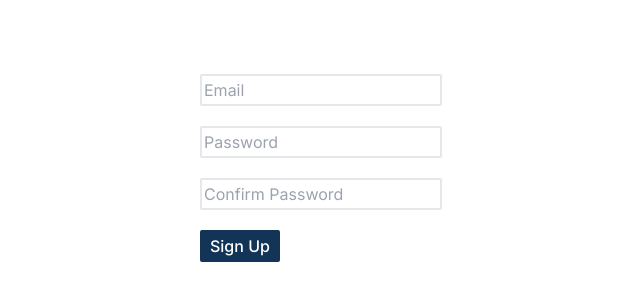
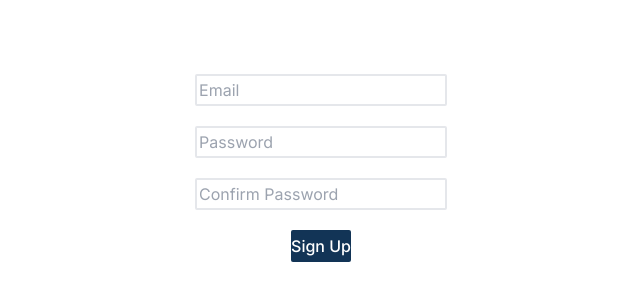
Before and after one commit to jaanisfehling/urza_web, a Next.js app: page /signup in a window 1280 px wide. Shown: the part 242-542 px from the top of the page, without its empty margins (319-959 px from the left). Built offline with nearby package versions, Linux system fonts and the light colour scheme.

Commit message:
error handling for sign up form done

```diff
--- /dev/null
+++ b/app/feed/page.js
@@ -0,0 +1,18 @@
+import useSWR from 'swr';
+
+const fetcher = (...args) => fetch(...args).then((res) => res.json());
+
+export default function Feed() {
+    const { data, error, isLoading } = useSWR('/api/profile-data', fetcher);
+
+    if (error) return <div>Failed to load</div>;
+    if (!data) return <div>Loading...</div>;
+
+    return (
+        <div className="flex flex-col space-y-2">
+            {data.map(function(msg, i) {
+                return <p key={i}>{msg}</p>;
+            })}
+        </div>
+    );
+}
--- a/components/signup.js
+++ b/components/signup.js
@@ -1,13 +1,15 @@
+import {useState} from "react";
 import {baseUrl} from "@/consts";
-import {useState} from "react";
 
 export default function Signup() {
+    const [data, setData] = useState(null);
+    const [isLoading, setIsLoading] = useState(false);
     const [errors, setErrors] = useState([]);
 
     const handleSubmit = async (event) => {
         event.preventDefault();
 
-        const data = {
+        const payload = {
             email: event.target.email.value,
             password: event.target.password.value,
             password_confirm: event.target.confirmPassword.value,
@@ -16,11 +18,14 @@ export default function Signup() {
         fetch(baseUrl + "account/register/", {
             method: "POST",
             headers: {"Content-Type": "application/json"},
-            body: JSON.stringify(data),
+            body: JSON.stringify(payload),
         }).then(function(response) {
-                if (!response.ok) {
-                    return response.json();
-                }
+            if (!response.ok) {
+                return response.json();
+            }
+            setIsLoading(false);
+            setData(response.json());
+            setErrors([]);
         }).then(function(result) {
             let msgs = [];
             for (const [key, value] of Object.entries(result)) {
@@ -31,11 +36,9 @@ export default function Signup() {
     };
 
     function errorMessage() {
-        console.log(errors);
-
         return (
-            <div className="bg-red-300 rounded p-2" style={{display: errors === [] ? "" : "none"}}>
-                {errors.map(function(msg, i){
+            <div className="bg-red-300 rounded p-2 flex flex-col space-y-2" style={{display: errors.length === 0 ? "none" : ""}}>
+                {errors.map(function(msg, i) {
                     return <p key={i}>{msg}</p>;
                 })}
             </div>
@@ -44,14 +47,12 @@ export default function Signup() {
 
     return (
         <div className="flex-col space-y-5 items-center">
-            <div>
-                {errorMessage()}
-            </div>
-            <form onSubmit={handleSubmit} className="space-y-5">
-                <input className="flex border-2 p-0.5 rounded-sm" id="email" type="email" placeholder="Email" required/>
-                <input className="flex border-2 p-0.5 rounded-sm" minLength="8" id="password" type="password" placeholder="Password" required/>
-                <input className="flex border-2 p-0.5 rounded-sm" minLength="8" id="confirmPassword" type="password" placeholder="Confirm Password" required/>
-                <button className="flex h-8 rounded-sm px-2.5 bg-std-blue hover:bg-std-blue-hover items-center text-white font-medium text-base" type="submit" value="Signup">Sign Up</button>
+            {errorMessage()}
+            <form onSubmit={handleSubmit} className="flex flex-col space-y-5">
+                <input className="border-2 p-0.5 rounded-sm" id="email" type="email" placeholder="Email" required/>
+                <input className="border-2 p-0.5 rounded-sm" minLength="8" id="password" type="password" placeholder="Password" required/>
+                <input className="border-2 p-0.5 rounded-sm" minLength="8" id="confirmPassword" type="password" placeholder="Confirm Password" required/>
+                <button className="h-8 rounded-sm mx-24 bg-std-blue hover:bg-std-blue-hover text-white font-medium text-base" type="submit" value="Signup">Sign Up</button>
             </form>
         </div>
     );
--- a/package.json
+++ b/package.json
@@ -16,6 +16,7 @@
     "postcss": "8.4.23",
     "react": "18.2.0",
     "react-dom": "18.2.0",
+    "swr": "^2.1.5",
     "tailwindcss": "3.3.2"
   }
 }
```
Also changed, not shown: 1 other file (tests, documents, lock files or other folders).
